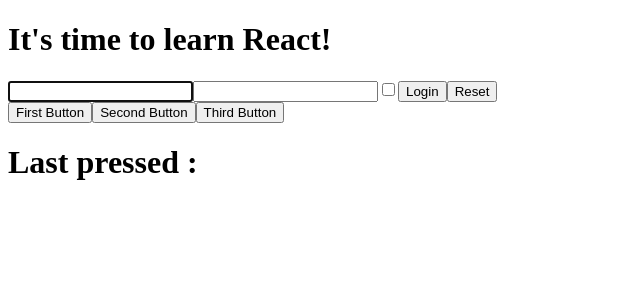
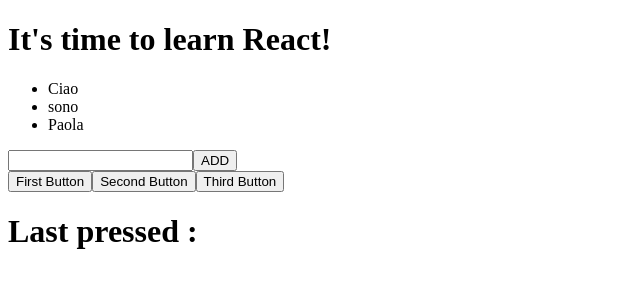
Before and after one commit to paolamelch/React-Paola, a React (Create React App) app in the folder my-app1/: page / in a window 1280 px wide. Shown: the top 300 px of the page, without its empty margins (0-640 px from the left). Built offline with nearby package versions, Linux system fonts and the light colour scheme.

Commit message:
esercizio 23

```diff
--- a/my-app1/src/App.js
+++ b/my-app1/src/App.js
@@ -7,6 +7,7 @@
 import { InteractiveWelcome } from "./InteractiveWelcome";
 import { Login } from "./Login";
 import { UncontrolledLogin } from "./UncontrolledLogin";
+import { ToDoList } from "./ToDoList";
 
 
 
@@ -16,7 +17,7 @@
         return(
             <>
                 <Hello />
-                <UncontrolledLogin/>
+                <ToDoList/>
                 <ClickTracker/>
             </>
         )
--- /dev/null
+++ b/my-app1/src/ToDoList.js
@@ -0,0 +1,40 @@
+import React from "react";
+
+const items = ["Ciao", "sono","Paola"]
+
+export class ToDoList extends React.Component{
+
+    constructor(props){
+        super(props)
+
+        this.state ={
+            item :""
+        }
+
+    }
+
+    handleItemChange = (event) =>{
+        this.setState({item :<li>{event.target.value}</li>})
+    }
+
+    handleAddingInput = () =>{
+        this.setState({
+            item: items.push(this.state.item.props.children)
+        })
+    }
+
+    render(){
+        const listItems = items.map((item) =><li>{item}</li>)
+        return(
+            <div>
+               <ul>{listItems}
+               </ul>
+                <div>
+                    <input type="text" name="input" onChange={this.handleItemChange}/>
+                    <button onClick={this.handleAddingInput}>ADD</button>
+                </div>
+            </div>
+
+        )
+    }
+}
```
Also changed, not shown: my-app1/src/consegna esercizi/es23/Lists 03.txt (added).
